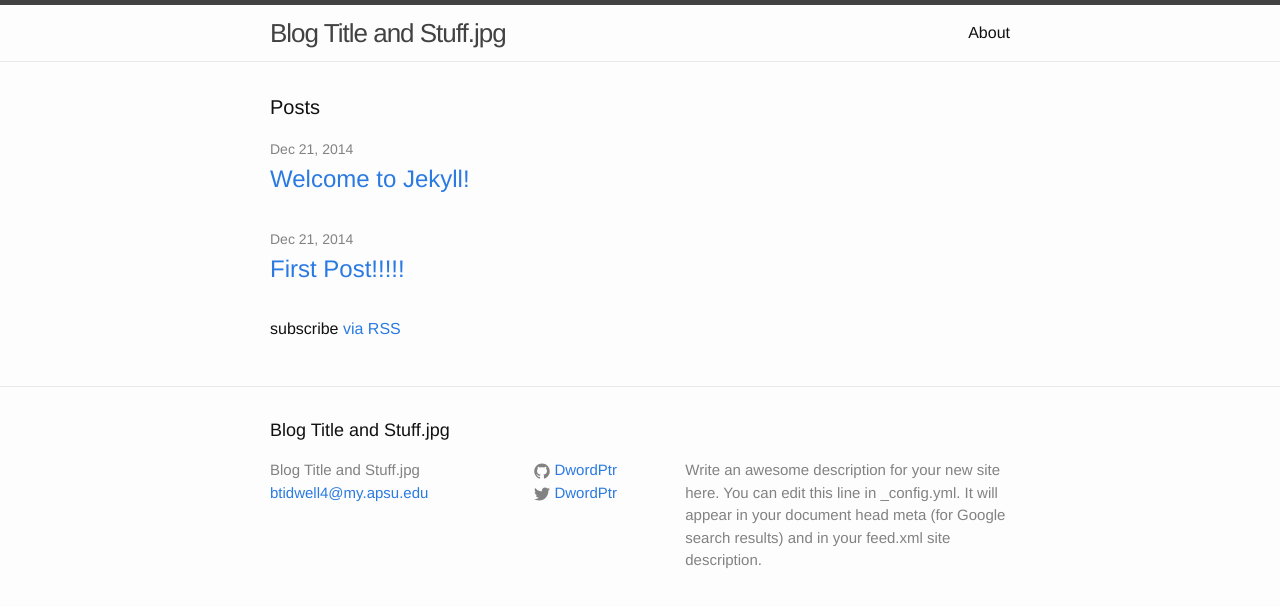
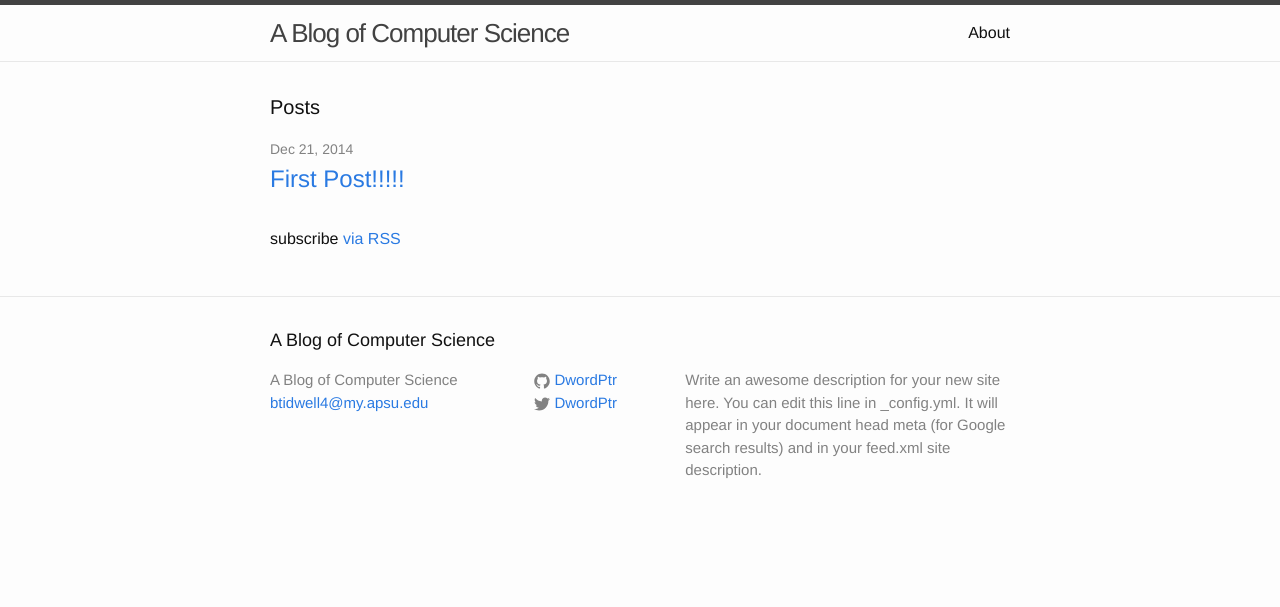
Before and after one commit to DwordPtr/DwordPtr.github.io, a Jekyll site: the page built from index.html, in a window 1280 px wide. Shown: the top 607 px of the page. Built offline with Jekyll 4.4.1, drawn with Linux system fonts in a browser that asks for light colours; some of the changed lines change nothing that is shown.

Commit message:
remove first post

```diff
--- a/_config.yml
+++ b/_config.yml
@@ -1,5 +1,5 @@
 # Site settings
-title: Blog Title and Stuff.jpg
+title: A Blog of Computer Science
 email: btidwell4@my.apsu.edu
 description: > # this means to ignore newlines until "baseurl:"
   Write an awesome description for your new site here. You can edit this
--- a/_posts/2014-12-21-welcome-to-jekyll.markdown
+++ /dev/null
@@ -1,25 +0,0 @@
----
-layout: post
-title:  "Welcome to Jekyll!"
-date:   2014-12-21 21:13:42
-categories: jekyll update
----
-You’ll find this post in your `_posts` directory. Go ahead and edit it and re-build the site to see your changes. You can rebuild the site in many different ways, but the most common way is to run `jekyll serve`, which launches a web server and auto-regenerates your site when a file is updated.
-
-To add new posts, simply add a file in the `_posts` directory that follows the convention `YYYY-MM-DD-name-of-post.ext` and includes the necessary front matter. Take a look at the source for this post to get an idea about how it works.
-
-Jekyll also offers powerful support for code snippets:
-
-{% highlight ruby %}
-def print_hi(name)
-  puts "Hi, #{name}"
-end
-print_hi('Tom')
-#=> prints 'Hi, Tom' to STDOUT.
-{% endhighlight %}
-
-Check out the [Jekyll docs][jekyll] for more info on how to get the most out of Jekyll. File all bugs/feature requests at [Jekyll’s GitHub repo][jekyll-gh]. If you have questions, you can ask them on [Jekyll’s dedicated Help repository][jekyll-help].
-
-[jekyll]:      http://jekyllrb.com
-[jekyll-gh]:   https://github.com/jekyll/jekyll
-[jekyll-help]: https://github.com/jekyll/jekyll-help
```
Also changed, not shown: 5 other files.
